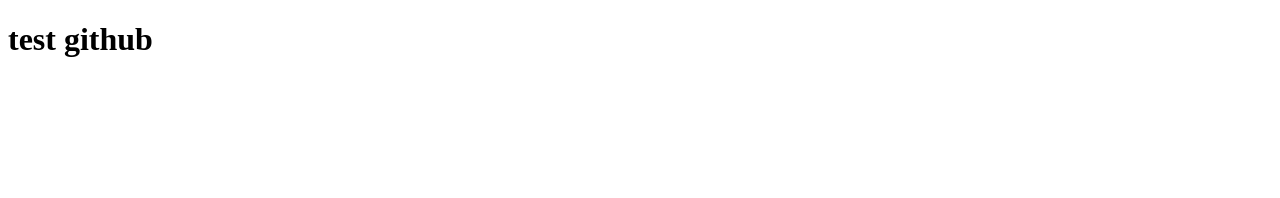
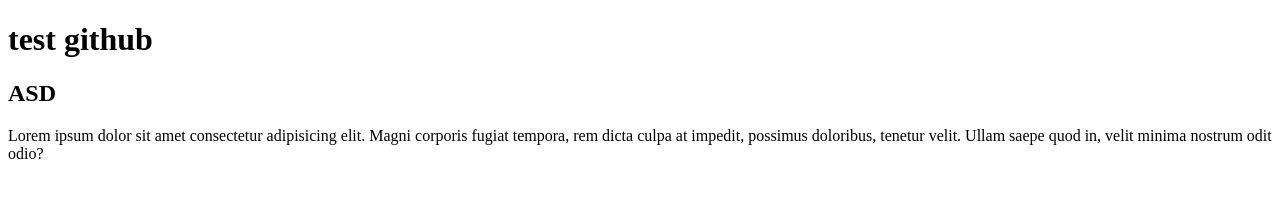
Before and after one commit to nontakran123/test_repo, a plain HTML site: page index.html in a window 1280 px wide. Drawn offline with Linux system fonts and the light colour scheme.

Commit message:
Update index.html

```diff
--- a/index.html
+++ b/index.html
@@ -8,6 +8,7 @@
 </head>
 <body>
     <h1>test github</h1>
-    <div class="container"></div>
+    <h2>ASD</h2>
+    <p>Lorem ipsum dolor sit amet consectetur adipisicing elit. Magni corporis fugiat tempora, rem dicta culpa at impedit, possimus doloribus, tenetur velit. Ullam saepe quod in, velit minima nostrum odit odio?</p>
 </body>
 </html>
```
